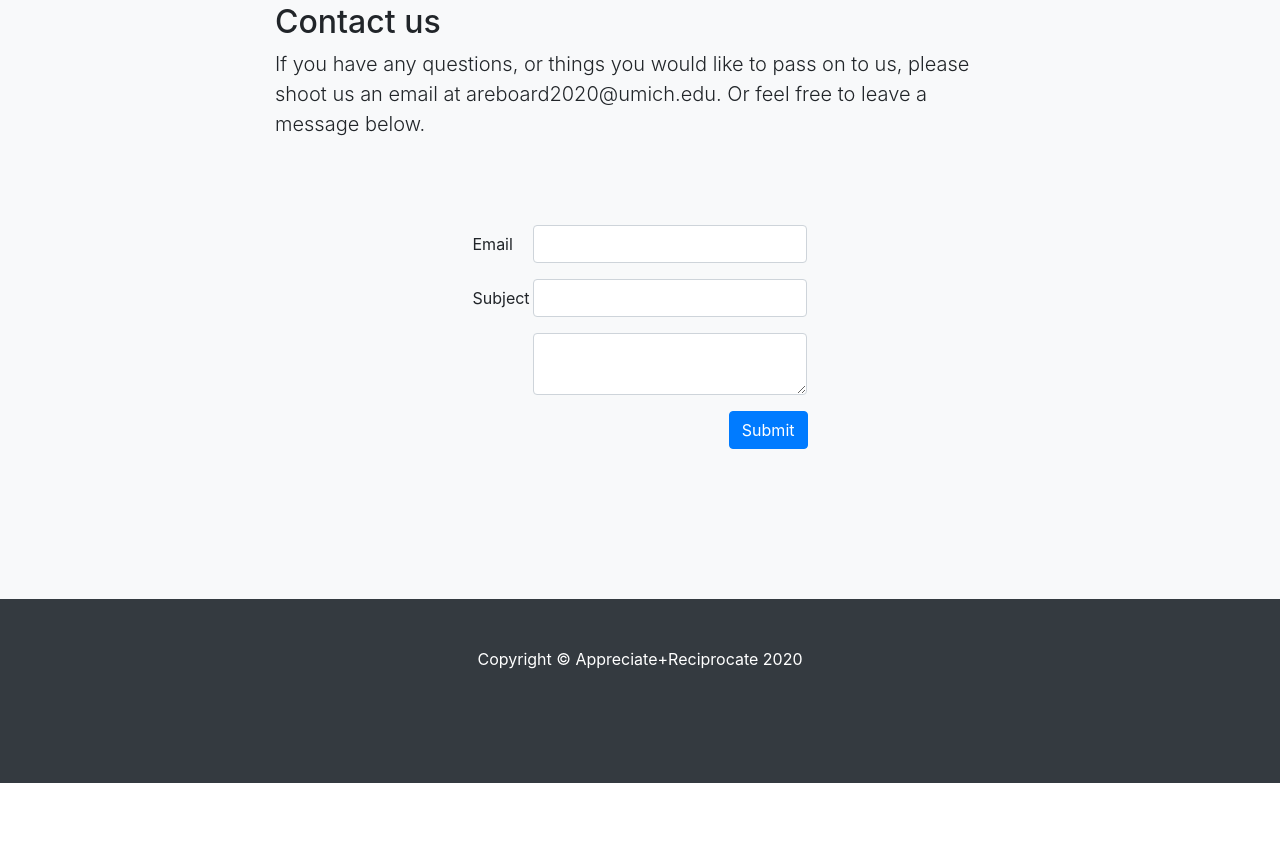
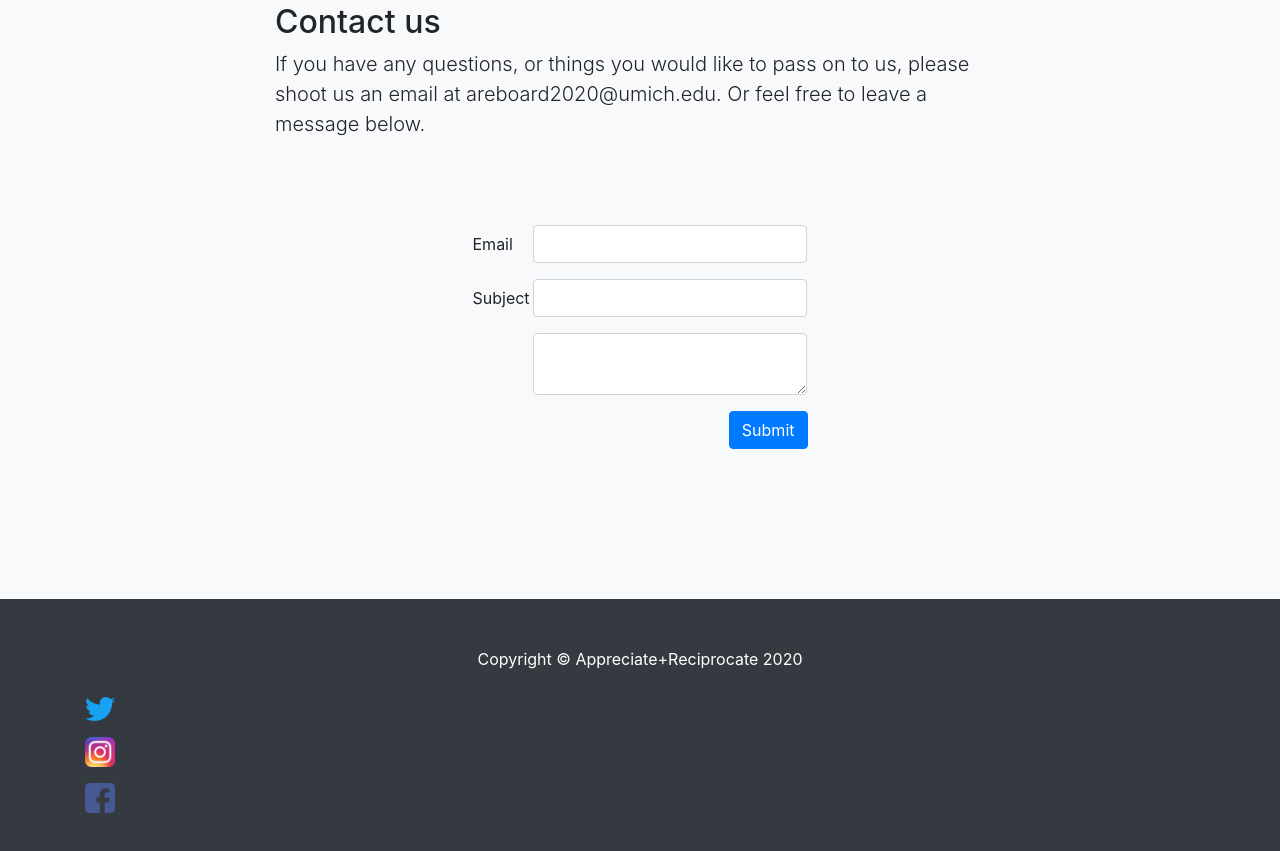
Before and after one commit to jordieg/appreciate-reciprocate, a website with bundled scripts: page arweb/index.html in a window 1280 px wide. Shown: the part 4303-5154 px from the top of the page. Before the commit the page ends 5086 px from the top, so only its background shows below. Built offline with nearby package versions, Linux system fonts and the light colour scheme.

Commit message:
Update index.html

```diff
--- a/arweb/index.html
+++ b/arweb/index.html
@@ -216,17 +216,17 @@
     	<p class="m-0 text-center text-white">Copyright &copy; Appreciate+Reciprocate 2020</p>
     	<p>
 
-    <div class="navbar-nav" id="twitter">
+    <div class="navbar-nav" id="social">
     	<a class="nav-link" href="https://www.twitter.com/AReciprocate">
-<!--         <img src="images/twitter.png" style="width:30px;"/> -->
+	<img src="images/twitter.png" style="width:30px;"/>
       </a>
 
-      <a class="nav-link" id="instagram" href="https://www.instagram.com/appreciprocate">
-<!--         <img src="images/instagram.png" style="width:30px;"/> -->
+      <a class="nav-link" id="social" href="https://www.instagram.com/appreciprocate">
+	<img src="images/instagram.png" style="width:30px;"/>
       </a>
 
-      <a class="nav-link" id="facebook" href="http://www.facebook.com/appreciatereciprocate">
-<!--       <img src="images/facebook.png" style="width:30px;"/>  -->
+      <a class="nav-link" id="social" href="http://www.facebook.com/appreciatereciprocate">
+	<img src="images/facebook.png" style="width:30px;"/>
       </a>
     </div>
 
```
